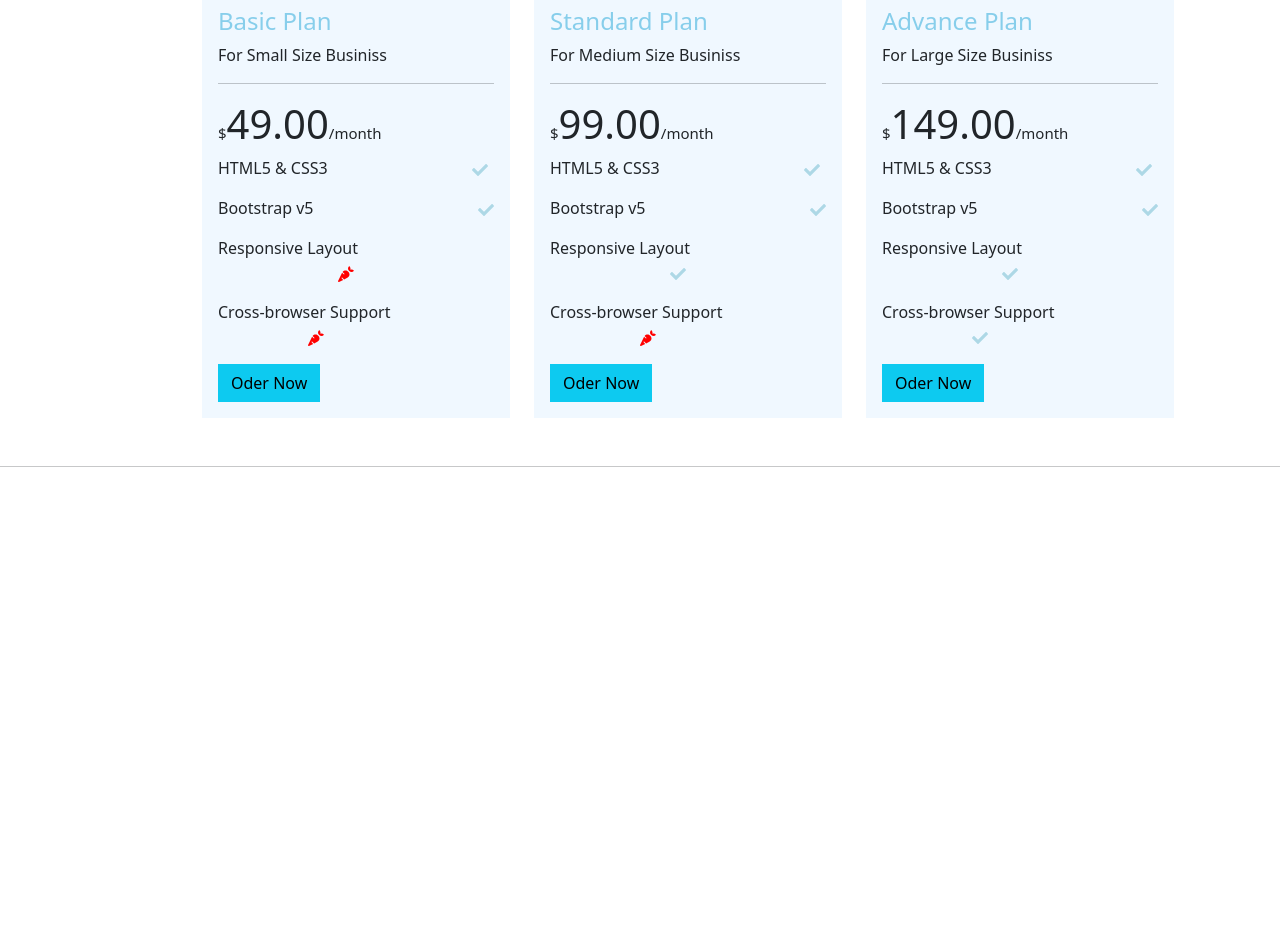
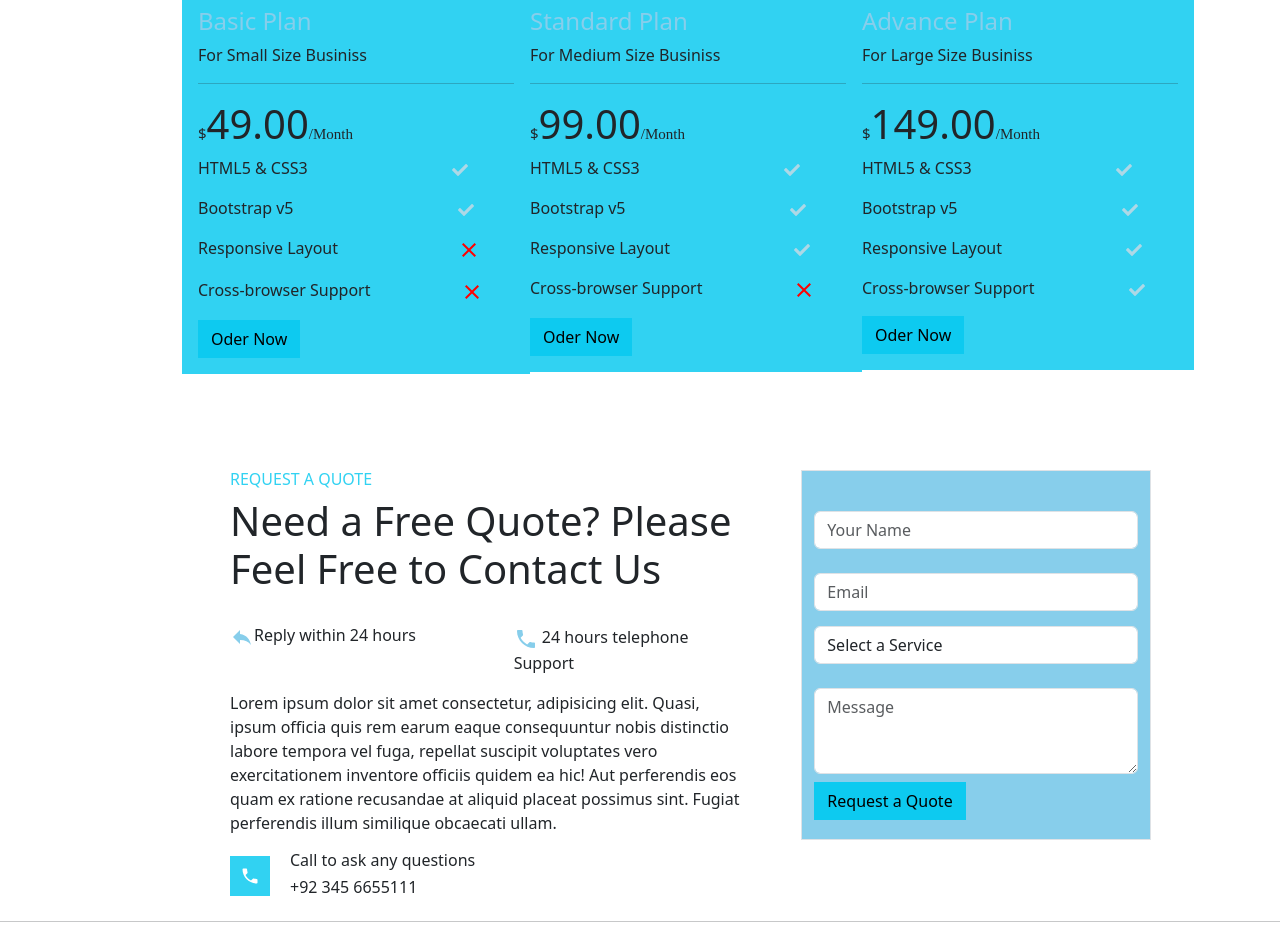
Before and after one commit to Ali-Raza-Gill/React-Project-1, a React (Create React App) app: page / in a window 1280 px wide. Shown: the part 3260-4194 px from the top of the page. Before the commit the page ends 3743 px from the top, so only its background shows below. Built offline with nearby package versions, Linux system fonts and the light colour scheme.

Commit message:
Review page is added

```diff
--- a/package.json
+++ b/package.json
@@ -3,6 +3,10 @@
   "version": "0.1.0",
   "private": true,
   "dependencies": {
+    "@emotion/react": "^11.11.1",
+    "@emotion/styled": "^11.11.0",
+    "@mui/icons-material": "^5.14.6",
+    "@mui/material": "^5.14.6",
     "@testing-library/jest-dom": "^5.17.0",
     "@testing-library/react": "^13.4.0",
     "@testing-library/user-event": "^13.5.0",
--- a/src/App.js
+++ b/src/App.js
@@ -9,6 +9,7 @@ import Choisesection from './pages/Choise-section/Choisesection';
 import Services from './pages/Services-section/Services';
 // import Pricingcard from './Components/Common/Pricingcard';
 import Pricingsection from './pages/Pricing-section/Pricingsection';
+import Review from './pages/Reviews-section/Review';
 function App() {
   return (
     <>
@@ -20,6 +21,7 @@ function App() {
     <Choisesection/>
     <Services/>
     <Pricingsection/>
+    <Review/>
     <hr/>
     </>
   );
--- a/src/Components/Common/Pricingcard.jsx
+++ b/src/Components/Common/Pricingcard.jsx
@@ -1,28 +1,28 @@
 import React from 'react'
-import"react-icons/fa"
+import "react-icons/fa"
 // import { FaCheck } from 'react-icons/fa'
 import Button from './Button';
 
 export default function Pricingcard(props) {
-    const {plan,bsize,price,course1,course2,course3,course4,icon1,icon2,icon3,icon4}=props
+  const { plan, bsize, price, course1, course2, course3, course4, icon1, icon2, icon3, icon4 } = props
   return (
 
-
+    // aliceblue color
     <>
-<div className="container-fluid" style={{width:"350px"}}>
-    <div className="row">
-        <div className="col">
-            <div className="card  rounded-0 border-0" style={{backgroundColor:"aliceblue"}} >
+      <div className="container-fluid gx-0 gy-0" style={{ width: "350px" }}>
+        <div className="row ">
+          <div className="col gx-2 gy-0">
+            <div className="card  rounded-0 border-0" style={{ backgroundColor: "#31D2F2" }} >
               <div className="card-body">
-                    <h4 style={{color:"skyblue"}}>{plan}</h4>
+                <h4 style={{ color: "skyblue" }}>{plan}</h4>
                 <p>{bsize}</p>
                 <hr />
-                    <h1><span style={{fontSize:"15px"}}>$</span>{price}<span style={{fontSize:"15px"}}>/month</span></h1>
+                <h1><span style={{ fontSize: "15px" }}>$</span>{price}<span style={{ fontSize: "15px", fontFamily: 'serif' }}>/Month</span></h1>
                 <p>{course1} {icon1}</p>
                 <p>{course2} {icon2}</p>
                 <p>{course3} {icon3}</p>
                 <p>{course4} {icon4}</p>
-                    <Button  text="Oder Now" style={{paddingTop:"15px",backgroundColor:"blue"}}/>
+                <Button text="Oder Now" style={{ paddingTop: "15px", backgroundColor: "blue" }} />
               </div>
             </div>
           </div>
--- a/src/pages/Pricing-section/Pricingsection.jsx
+++ b/src/pages/Pricing-section/Pricingsection.jsx
@@ -1,7 +1,8 @@
 import React from 'react'
 import "react-icons/fa"
 import Pricingcard from '../../Components/Common/Pricingcard'
-import { FaCarrot, FaCheck } from 'react-icons/fa'
+import {FaCheck } from 'react-icons/fa'
+import CloseIcon from '@mui/icons-material/Close'
 
 export default function Pricingsection() {
   return (
@@ -18,14 +19,12 @@ export default function Pricingsection() {
           <div className="col d-flex justify-content-center mx-5" >
             {/* plan,bsize,price,course1,course2,course3,course4,icon1,icon2,icon3,icon4 */}
 
+            <Pricingcard plan="Basic Plan"  bsize="For Small Size Businiss" price="49.00" course1="HTML5 & CSS3" icon1={<FaCheck style={{ color: "lightblue", marginLeft: "140px" }} />} course2="Bootstrap v5" icon2={<FaCheck style={{ color: "lightblue", marginLeft: "160px" }} />} course3="Responsive Layout" icon3={<CloseIcon style={{ color: "red", marginLeft: "115px" }} />} course4="Cross-browser Support" icon4={<CloseIcon style={{ color: "red", marginLeft: "85px" }} />} />
             <Pricingcard
-        plan="Basic Plan" bgColor="lightblue" bsize="For Small Size Businiss" price="49.00" course1="HTML5 & CSS3" icon1={<FaCheck style={{color:"lightblue",marginLeft:"140px"}}/>} course2="Bootstrap v5"icon2={<FaCheck style={{color:"lightblue",marginLeft:"160px"}}/>} course3="Responsive Layout" icon3={<FaCarrot style={{color:"red",marginLeft:"120px"}}/>} course4="Cross-browser Support" icon4={<FaCarrot style={{color:"red",marginLeft:"90px",marginLeft:"90px"}}/>}
+              plan="Standard Plan" bgColor="blue" bsize="For Medium Size Businiss" price="99.00" course1="HTML5 & CSS3" icon1={<FaCheck style={{ color: "lightblue", marginLeft: "140px" }} />} course2="Bootstrap v5" icon2={<FaCheck style={{ color: "lightblue", marginLeft: "160px" }} />} course3="Responsive Layout" icon3={<FaCheck style={{ color: "lightblue", marginLeft: "120px" }} />} course4="Cross-browser Support" icon4={<CloseIcon style={{ color: "red", marginLeft: "85px" }} />}
             />
             <Pricingcard
-        plan="Standard Plan" bsize="For Medium Size Businiss" price="99.00" course1="HTML5 & CSS3" icon1={<FaCheck style={{color:"lightblue",marginLeft:"140px"}}/>} course2="Bootstrap v5"icon2={<FaCheck style={{color:"lightblue",marginLeft:"160px"}}/>} course3="Responsive Layout" icon3={<FaCheck style={{color:"lightblue",marginLeft:"120px"}}/>} course4="Cross-browser Support" icon4={<FaCarrot style={{color:"red",marginLeft:"90px",marginLeft:"90px"}}/>}
-        />
-        <Pricingcard
-        plan="Advance Plan" bsize="For Large Size Businiss" price="149.00" course1="HTML5 & CSS3" icon1={<FaCheck style={{color:"lightblue",marginLeft:"140px"}}/>} course2="Bootstrap v5"icon2={<FaCheck style={{color:"lightblue",marginLeft:"160px"}}/>} course3="Responsive Layout" icon3={<FaCheck style={{color:"lightblue",marginLeft:"120px"}}/>} course4="Cross-browser Support" icon4={<FaCheck style={{color:"lightblue",marginLeft:"90px",marginLeft:"90px"}}/>}
+              plan="Advance Plan" bsize="For Large Size Businiss" price="149.00" course1="HTML5 & CSS3" icon1={<FaCheck style={{ color: "lightblue", marginLeft: "140px" }} />} course2="Bootstrap v5" icon2={<FaCheck style={{ color: "lightblue", marginLeft: "160px" }} />} course3="Responsive Layout" icon3={<FaCheck style={{ color: "lightblue", marginLeft: "120px" }} />} course4="Cross-browser Support" icon4={<FaCheck style={{ color: "lightblue", marginLeft: "90px" }} />}
             />
           </div>
         </div>
--- a/src/pages/Reviews-section/Review.jsx
+++ b/src/pages/Reviews-section/Review.jsx
@@ -0,0 +1,56 @@
+import React from 'react'
+import ReplyIcon from '@mui/icons-material/Reply';
+import LocalPhoneIcon from '@mui/icons-material/LocalPhone';
+import Button from '../../Components/Common/Button';
+
+
+export default function Review() {
+    return (
+        <div className="contianer mt-5 pt-5">
+            <div className="row">
+                <div className="col-5" style={{marginRight:"40px", marginLeft:"230px"}}>
+                    <h6 style={{ color: "#31D2F2" }}>REQUEST A QUOTE</h6>
+                    <h1>Need a Free Quote? Please Feel Free to Contact Us</h1>
+                    <div className="row d-flex g-5 pt-4">
+                        <div className="col"><h6><ReplyIcon style={{color:"skyblue"}}/>Reply within 24 hours</h6></div>
+                        <div className="col"><LocalPhoneIcon style={{color:"skyblue"}}/> 24 hours telephone Support</div>
+                    </div>
+                    <p className='mt-3'>Lorem ipsum dolor sit amet consectetur, adipisicing elit. Quasi, ipsum officia quis rem earum eaque consequuntur nobis distinctio labore tempora vel fuga, repellat suscipit voluptates vero exercitationem inventore officiis quidem ea hic! Aut perferendis eos quam ex ratione recusandae at aliquid placeat possimus sint. Fugiat perferendis illum similique obcaecati ullam.</p>
+                    <div className="row d-flex gx-0 gy-0">
+                       <LocalPhoneIcon style={{color:"white",marginRight:"20px",marginTop:"5px",backgroundColor:"#31D2F2",fontSize:"40px",padding:"10px"}}/>
+                        <div className="col">
+                            <h6>Call to ask any questions</h6>
+                            <h6>+92 345 6655111</h6>
+                        </div>
+
+                    </div>
+
+                </div>
+
+                <div className="col border" style={{height:"370px",marginRight:"100px",maxWidth:"350px", paddingTop:"40px",backgroundColor:"skyblue"}}>
+                    <form>
+                    <div class="form-group" style={{marginBottom:"15px"}}>
+                        <input type="text" class="form-control" id="exampleFormControlInput1" placeholder="Your Name" />&ensp;
+                        <input type="email" class="form-control" id="exampleFormControlInput1" placeholder="Email" />
+                    </div>
+                    <div class="form-group">
+                        <select class="form-control" id="exampleFormControlSelect1">
+                            <option>Select a Service</option>
+                            <option>seo</option>
+                            <option>YouTube</option>
+                            <option>Facebook</option>
+                            <option>Twitter</option>
+                        </select>
+                    </div>
+
+                    <div class="form-group mb-2">
+                        <label for="exampleFormControlTextarea1"></label>
+                        <textarea class="form-control" id="exampleFormControlTextarea1" rows="3" placeholder='Message'></textarea>
+                    </div>
+                    <Button text="Request a Quote" />
+                </form>
+                </div>
+            </div>
+        </div>
+    )
+}
```
Also changed, not shown: 1 other file (tests, documents, lock files or other folders). Lines whose indentation alone changed are shown as unchanged.
